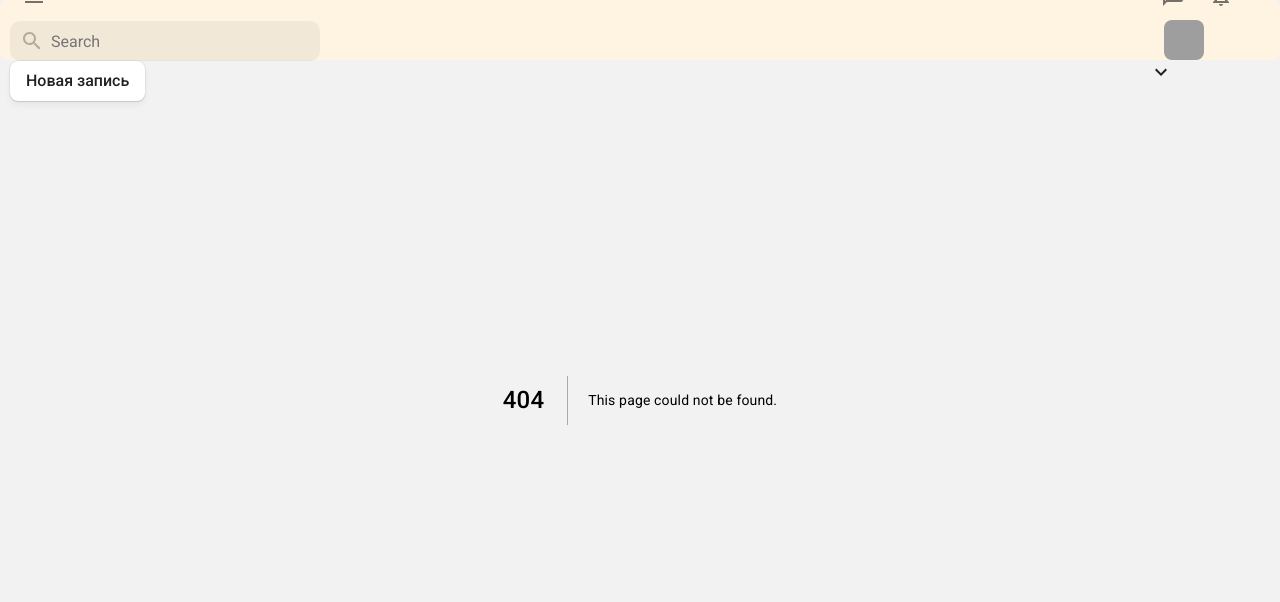
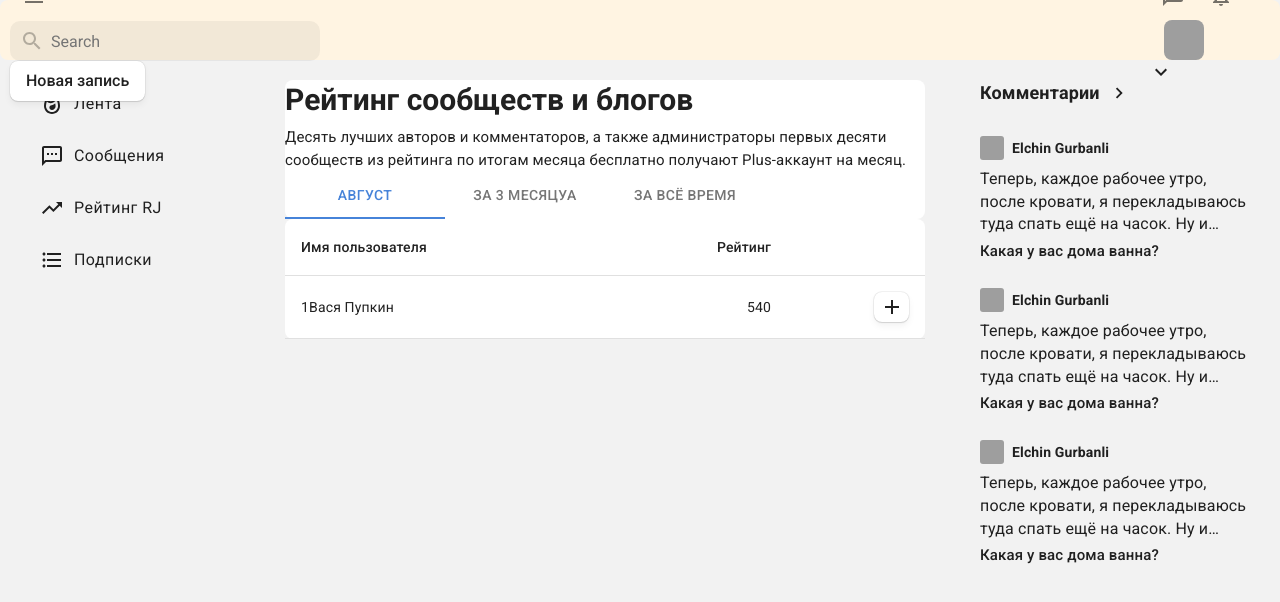
Before and after one commit to elchingurban/tj_clone, a Next.js app in the folder client/: page /rating in a window 1280 px wide. Before the commit this address had no page. Shown: the top 602 px of the page. Built offline with nearby package versions, Linux system fonts and the light colour scheme; grey boxes are pictures that could not be loaded.

Commit message:
feat: Rating component

```diff
--- /dev/null
+++ b/client/components/FollowButton.tsx
@@ -0,0 +1,19 @@
+import React from 'react';
+import { Button } from '@material-ui/core';
+import {
+  CheckOutlined as CheckIcon,
+  AddOutlined as AddIcon
+} from '@material-ui/icons';
+
+export const FollowButton: React.FC = () => {
+  const [followed, setFollowed] = React.useState(false);
+
+  return (
+    <Button
+      onClick={() => setFollowed(!followed)}
+      variant="contained"
+      style={{ minWidth: 30, width: 35, height: 30 }}>
+      {!followed ? <AddIcon /> : <CheckIcon style={{ fontSize: 20, color: '#2ea83a' }} />}
+    </Button>
+  );
+};
--- a/client/components/Header/index.tsx
+++ b/client/components/Header/index.tsx
@@ -35,7 +35,7 @@ export const Header: React.FC = () => {
                     <SearchIcon />
                     <input placeholder="Search" />
                 </div>
-                <Link href="/">
+                <Link href="/write">
                     <a>
                         <Button variant="contained" className={styles.penButton}>
                             Новая запись
--- a/client/package.json
+++ b/client/package.json
@@ -9,8 +9,10 @@
     "lint": "next lint"
   },
   "dependencies": {
+    "@editorjs/editorjs": "^2.22.2",
     "@material-ui/core": "^4.12.3",
     "@material-ui/icons": "^4.11.2",
+    "clsx": "^1.1.1",
     "macro-css": "^1.0.5",
     "next": "12.1.0",
     "react": "17.0.2",
--- /dev/null
+++ b/client/pages/rating.tsx
@@ -0,0 +1,59 @@
+import {
+  Paper,
+  Table,
+  TableBody,
+  TableCell,
+  TableHead,
+  TableRow,
+  Typography,
+  Tabs,
+  Tab,
+} from '@material-ui/core';
+
+import { MainLayout } from '../layouts/MainLayout';
+import { FollowButton } from '../components/FollowButton';
+
+export default function Rating() {
+  return (
+    <MainLayout contentFullWidth={false}>
+      <Paper className="pl-20 pt-20 pr-20 mb-20" elevation={0}>
+        <Typography variant="h5" style={{ fontWeight: 'bold', fontSize: 30, marginBottom: 6 }}>
+          Рейтинг сообществ и блогов
+        </Typography>
+        <Typography style={{ fontSize: 15 }}>
+          Десять лучших авторов и комментаторов, а также администраторы первых десяти сообществ из
+          рейтинга по итогам месяца бесплатно получают Plus-аккаунт на месяц.
+        </Typography>
+        <Tabs className="mt-10" value={0} indicatorColor="primary" textColor="primary">
+          <Tab label="Август" />
+          <Tab label="За 3 месяцуа" />
+          <Tab label="За всё время" />
+        </Tabs>
+      </Paper>
+
+      <Paper elevation={0}>
+        <Table aria-label="simple table">
+          <TableHead>
+            <TableRow>
+              <TableCell>Имя пользователя</TableCell>
+              <TableCell align="right">Рейтинг</TableCell>
+              <TableCell align="right"></TableCell>
+            </TableRow>
+          </TableHead>
+          <TableBody>
+            <TableRow>
+              <TableCell component="th" scope="row">
+                <span className="mr-15">1</span>
+                Вася Пупкин
+              </TableCell>
+              <TableCell align="right">540</TableCell>
+              <TableCell align="right">
+                <FollowButton />
+              </TableCell>
+            </TableRow>
+          </TableBody>
+        </Table>
+      </Paper>
+    </MainLayout>
+  );
+}
```
Also changed, not shown: 1 other file (tests, documents, lock files or other folders).
